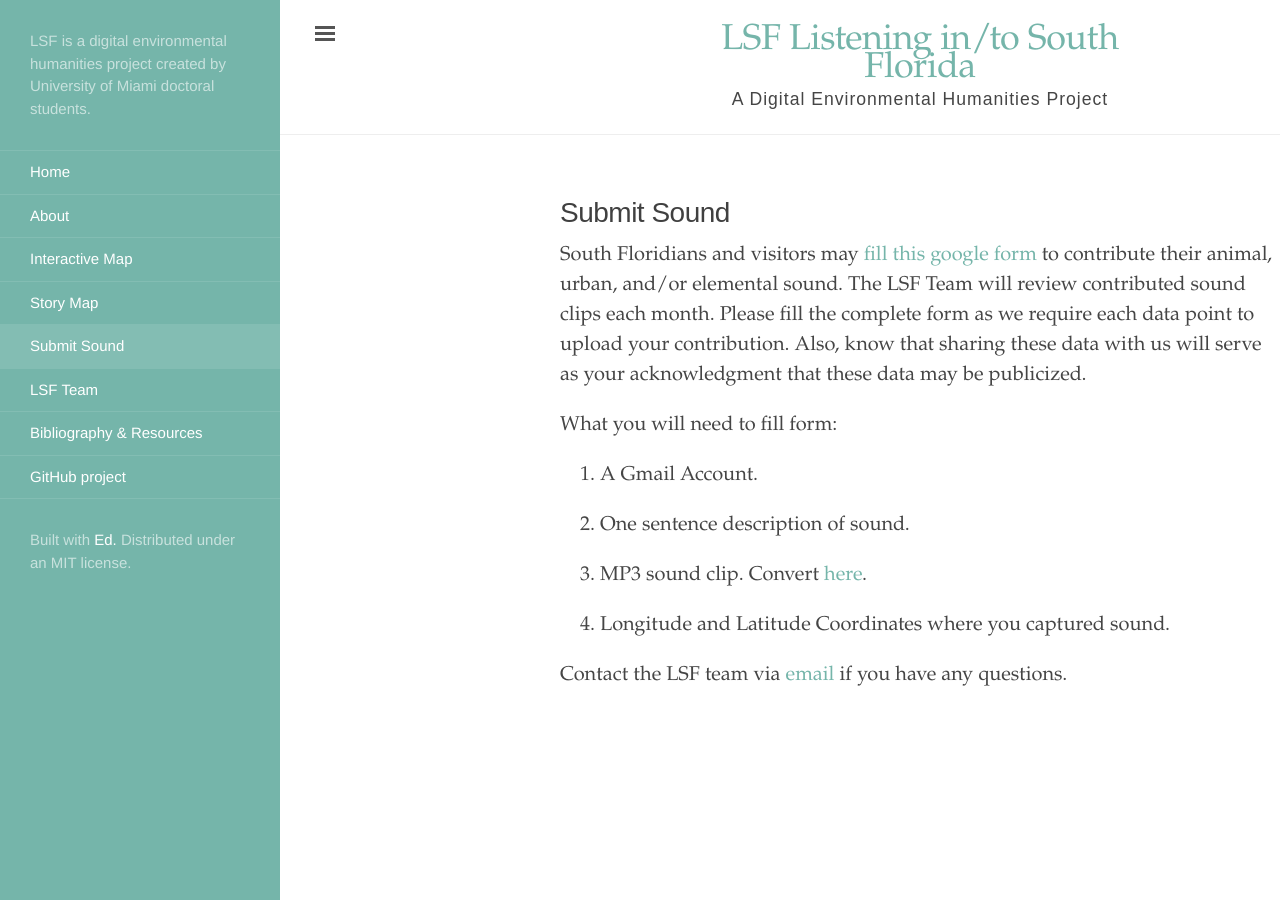
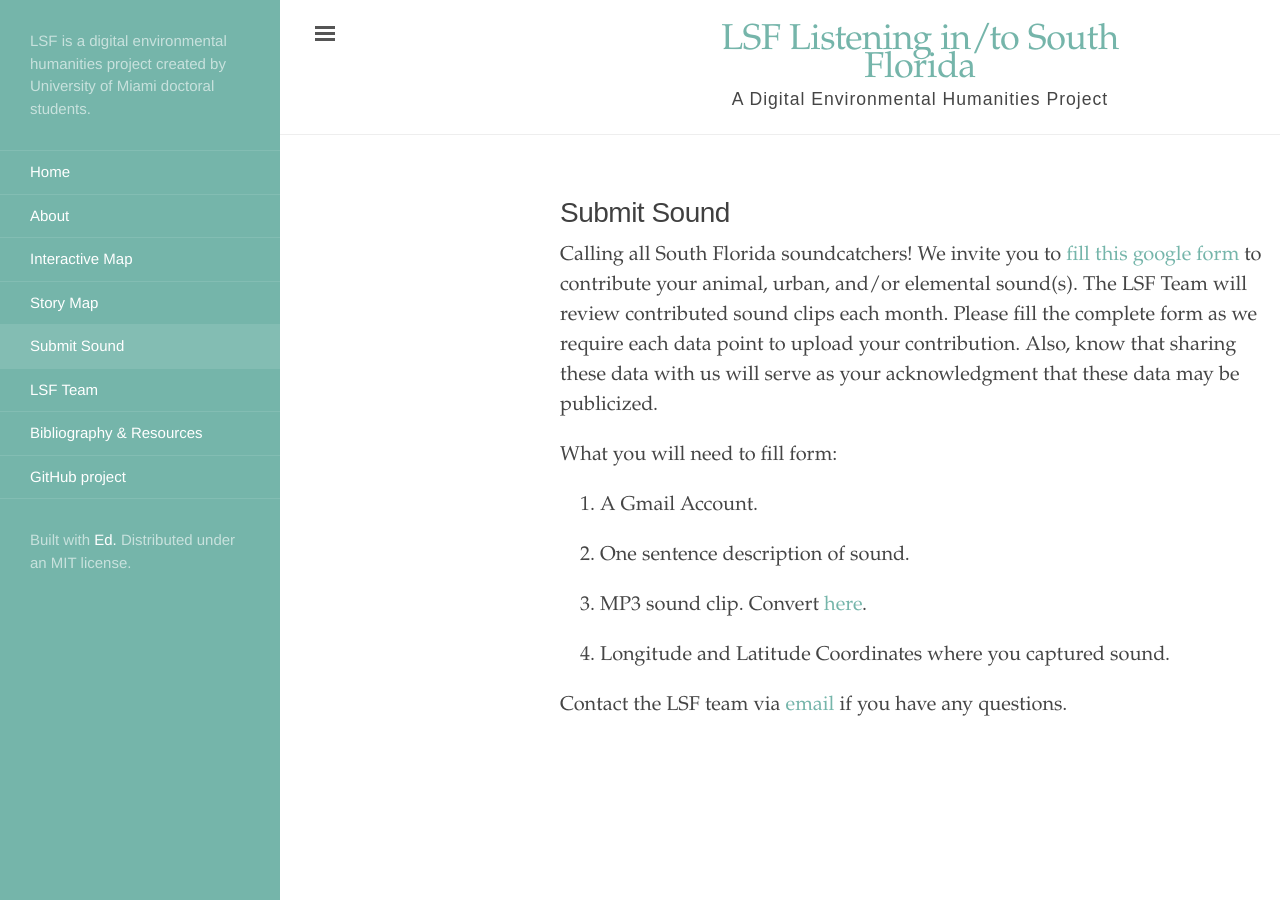
Before and after one commit to rm4-25/lsf_3, a Jekyll site: the page built from Submit Sound.md, in a window 1280 px wide. Built offline with Jekyll 4.4.1, drawn with Linux system fonts in a browser that asks for light colours.

Commit message:
Update Submit Sound.md
Made opening more inviting.

```diff
--- a/Submit Sound.md
+++ b/Submit Sound.md
@@ -4,7 +4,7 @@ title: Submit Sound
 order: 5
 ---
 
-South Floridians and visitors may <a href="https://docs.google.com/forms/d/e/1FAIpQLSc1vuzaKE9fR2_XuRiq-5JJXQppUkt8Iyu5kpRn6oCFcHeEjA/viewform?usp=header">fill this google form</a> to contribute their animal, urban, and/or elemental sound.
+Calling all South Florida soundcatchers! We invite you to <a href="https://docs.google.com/forms/d/e/1FAIpQLSc1vuzaKE9fR2_XuRiq-5JJXQppUkt8Iyu5kpRn6oCFcHeEjA/viewform?usp=header">fill this google form</a> to contribute your animal, urban, and/or elemental sound(s).
 The LSF Team will review contributed sound clips each month. Please fill the complete form as we require each data point to upload your contribution. Also, know that sharing these data with us will serve as your acknowledgment that these data may be publicized.
 
 What you will need to fill form:
```
